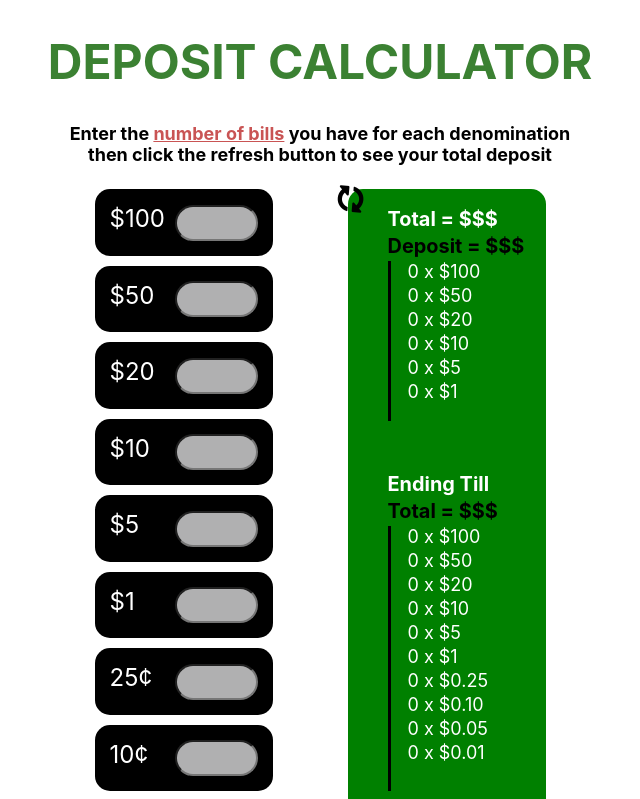
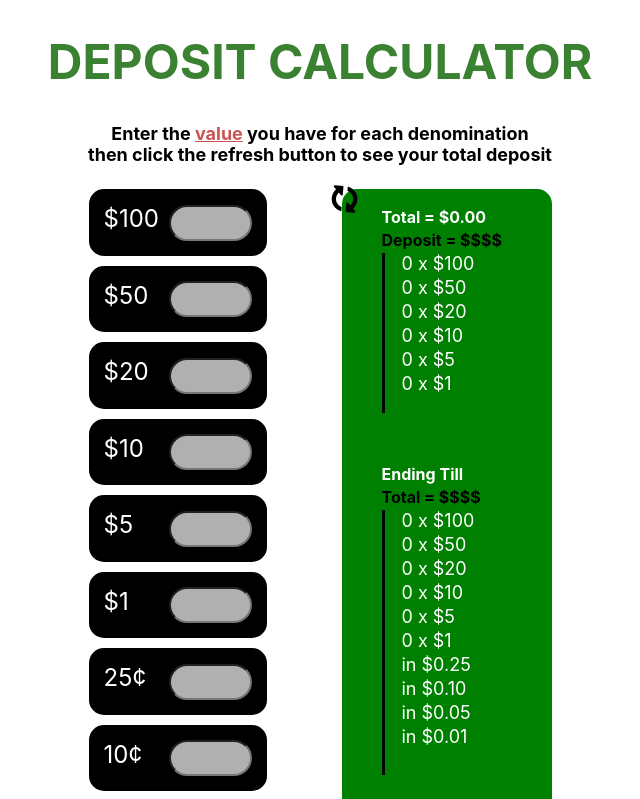
Before and after one commit to juliusg034/till-count-react, a React (Create React App) app: page / in a window 1280 px wide. Shown: the top 799 px of the page, without its empty margins (320-960 px from the left). Built offline with nearby package versions, Linux system fonts and the light colour scheme.

Commit message:
Add deposit logic
Take all inputs and calculate the deposit, taking the largest bills first and leaving smallest bills for last

```diff
--- a/src/App.js
+++ b/src/App.js
@@ -10,7 +10,7 @@ function App() {
       <heading>
         <h1>DEPOSIT CALCULATOR</h1>
         <h4>
-          Enter the <span class="description">number of bills</span> you have for each denomination <br/>
+          Enter the <span class="description">value</span> you have for each denomination <br/>
           then click the refresh button to see your total deposit
         </h4>
       </heading>
--- a/src/Components/BillList/BillList.css
+++ b/src/Components/BillList/BillList.css
@@ -1,7 +1,7 @@
 .bill-list {
   background-color: green;
   border-radius: 15px;
-  width: 168px;
+  width: 180px;
   height: 700px;
   position: relative;
   padding: 15px;
@@ -25,6 +25,7 @@
 }
 
 .bill-list h5 {
+  font-size: 16px;
   color: black;
   margin: 3px 0 3px 0;
   padding-left: 25px;
--- a/src/Components/BillList/BillList.js
+++ b/src/Components/BillList/BillList.js
@@ -1,40 +1,40 @@
 import './BillList.css';
 import React, { useState } from "react";
+import * as calc from "../InputForm/calc.js";
 
-function BillList () {
-
-  const [spin, setSpin] = useState(false);
+function BillList ({ inputs, spin, setSpin, depositArray, endingTill }) {
 
 
+  let sum = calc.getTotal(inputs);
 
   return (
     <div class="bill-list">
       <div class="top">
         <i id="refresh" class="fa fa-refresh" className={spin ? "spin-once fa fa-refresh" : "fa fa-refresh"} onClick={() => setSpin(true)} onAnimationEnd={() => setSpin(false)}></i>
-        <h5 id="white">Total = $$$</h5>
-        <h5>Deposit = $$$</h5>
+        <h5 id="white">Total = ${sum.toFixed(2)}</h5>
+        <h5>Deposit = ${depositArray.total}</h5>
         <div class="line"></div>
-        <p>0 x $100</p>
-        <p>0 x $50</p>
-        <p>0 x $20</p>
-        <p>0 x $10</p>
-        <p>0 x $5</p>
-        <p>0 x $1</p>
+        <p>{depositArray.bills.hundreds} x $100</p>
+        <p>{depositArray.bills.fifties} x $50</p>
+        <p>{depositArray.bills.twenties} x $20</p>
+        <p>{depositArray.bills.tens} x $10</p>
+        <p>{depositArray.bills.fives} x $5</p>
+        <p>{depositArray.bills.ones} x $1</p>
       </div>
       <div class="bottom">
         <h5 id="white">Ending Till</h5>
-        <h5>Total = $$$</h5>
+        <h5>Total = ${endingTill.total}</h5>
         <div class="line2"></div>
-        <p>0 x $100</p>
-        <p>0 x $50</p>
-        <p>0 x $20</p>
-        <p>0 x $10</p>
-        <p>0 x $5</p>
-        <p>0 x $1</p>
-        <p>0 x $0.25</p>
-        <p>0 x $0.10</p>
-        <p>0 x $0.05</p>
-        <p>0 x $0.01</p>
+        <p>{endingTill.bills.hundreds} x $100</p>
+        <p>{endingTill.bills.fifties} x $50</p>
+        <p>{endingTill.bills.twenties} x $20</p>
+        <p>{endingTill.bills.tens} x $10</p>
+        <p>{endingTill.bills.fives} x $5</p>
+        <p>{endingTill.bills.ones} x $1</p>
+        <p>{inputs.quarters} in $0.25</p>
+        <p>{inputs.dimes} in $0.10</p>
+        <p>{inputs.nickels} in $0.05</p>
+        <p>{inputs.pennies} in $0.01</p>
       </div>
     </div>
   )
--- a/src/Components/InputForm/InputForm.js
+++ b/src/Components/InputForm/InputForm.js
@@ -2,6 +2,7 @@ import DenominationInput from "../DenominationInput/DenominationInput.js";
 import BillList from "../BillList/BillList.js";
 import './InputForm.css';
 import React, { useState , useEffect} from "react";
+import * as calc from "./calc.js";
 
 
 
@@ -10,12 +11,13 @@ import React, { useState , useEffect} from "react";
 function InputForm () {
 
   const [errors, setErrors] = useState({});
+  const [spin, setSpin] = useState(false);
 
   // Initialize state with saved values from localStorage or default values
-  const[inputs, setInputs] = useState(() => {
+  const [inputs, setInputs] = useState(() => {
   const saved = localStorage.getItem("inputs");
 
-    return saved ? JSON.parse(saved) : {
+  const defaultInputs = {
     hundreds: "",
     fifties: "",
     twenties: "",
@@ -26,9 +28,47 @@ function InputForm () {
     dimes: "",
     nickels: "",
     pennies: ""
+  };
+
+  if (!saved) return defaultInputs;
+
+  const parsed = JSON.parse(saved);
+
+  // 🔥 One-time fix: remove old key if it exists
+  if ("base" in parsed) {
+    delete parsed.base;
+    localStorage.setItem("inputs", JSON.stringify(parsed));
   }
+
+  return parsed;
+});
+  const [depositArray, setDeposit] = useState({
+    total: "$$$",
+    bills: {
+      hundreds: "0",
+      fifties: "0",
+      twenties: "0",
+      tens: "0",
+      fives: "0",
+      ones: "0",
+      },
   })
 
+  const [endingTill, setEndingTill] = useState({
+    total: "$$$",
+    bills: {
+      hundreds: "0",
+      fifties: "0",
+      twenties: "0",
+      tens: "0",
+      fives: "0",
+      ones: "0",
+      quarters: "0",
+      dimes: "0",
+      nickels: "0",
+      pennies: "0"
+      },
+  })
 
   const denominations = {
     hundreds: 100,
@@ -81,6 +121,21 @@ function InputForm () {
   }, [inputs]);
 
 
+  useEffect(() => {
+    if (spin) {
+      // do something when spin is true, e.g. refresh data
+      const sum = calc.getTotal(inputs);
+      let result = calc.getDeposit(inputs, sum, denominations)
+
+      setDeposit(result.depositArray);
+      setEndingTill(result.endingTill);
+
+
+    }
+  }, [spin]);
+
+
+
 
 
   return (
@@ -100,7 +155,7 @@ function InputForm () {
         </div>
 
         <div class="right-bills">
-            <BillList/>
+            <BillList inputs={inputs} spin={spin} setSpin={setSpin} depositArray={depositArray} endingTill={endingTill} />
         </div>
       </div>
     </form>
--- /dev/null
+++ b/src/Components/InputForm/calc.js
@@ -0,0 +1,68 @@
+export function getTotal(inputs) {
+    let total = 0;
+
+    for (const key in inputs) {
+    const val = Number(inputs[key]);
+    console.log(`Calculating total: key=${key}, value=${val}`);
+
+    if (!isNaN(val) && inputs[key] !== "") {
+      total += val;
+    }
+  }
+  console.log("Total calculated:", total);
+  return total;
+}
+
+export function getDeposit(inputs, sum, denominations) {
+  const billKeys = ["hundreds", "fifties", "twenties", "tens", "fives", "ones"];
+  const coinKeys = ["quarters", "dimes", "nickels", "pennies"];
+
+  let endingTotal = sum;
+  let depositTotal = 0;
+
+  const newDepositArray = {
+    total: "0.00",
+    bills: {}
+  };
+
+  const newEndingTill = {
+    total: "0.00",
+    bills: {}
+  };
+
+  for (const key of billKeys) {
+    const denom = denominations[key];
+    const value = Number(inputs[key]) || 0;
+    const countAvailable = Math.floor(value / denom);
+
+    let countToDeposit = 0;
+
+    for (let i = 0; i < countAvailable; i++) {
+      if (endingTotal - denom >= 300) {
+        endingTotal -= denom;
+        depositTotal += denom;
+        countToDeposit++;
+      } else {
+        break;
+      }
+    }
+
+    newDepositArray.bills[key] = countToDeposit;
+    newEndingTill.bills[key] = countAvailable - countToDeposit;
+  }
+
+  // Coins stay in the till
+  for (const key of coinKeys) {
+    const denom = denominations[key];
+    const value = Number(inputs[key]) || 0;
+    newEndingTill.bills[key] = value;
+  }
+
+  newDepositArray.total = depositTotal.toFixed(2);
+  newEndingTill.total = endingTotal.toFixed(2);
+
+  return {
+    depositArray: newDepositArray,
+    endingTill: newEndingTill
+  };
+}
```
Also changed, not shown: src/Components/InputForm/save_values.js (deleted). Lines whose indentation alone changed are shown as unchanged.
